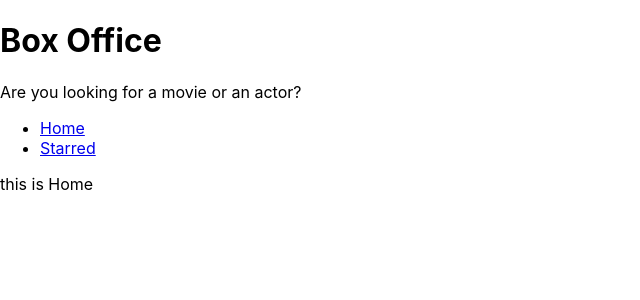
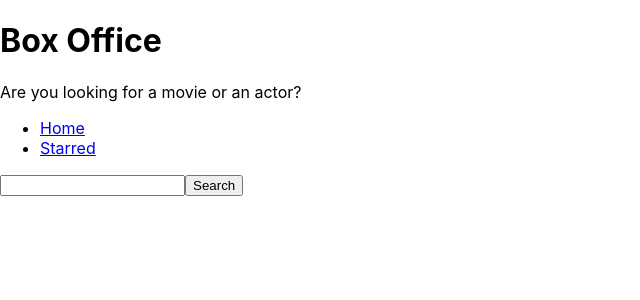
Before and after one commit to asha-saini06/box-office-app, a React (Create React App) app: page / in a window 1280 px wide. Shown: the top 300 px of the page, without its empty margins (0-640 px from the left). Built offline with nearby package versions, Linux system fonts and the light colour scheme.

Commit message:
created input and fetch results from tv maze api

```diff
--- a/src/pages/Home.js
+++ b/src/pages/Home.js
@@ -1,8 +1,44 @@
-import React from 'react';
+import React, { useState } from 'react';
 import MainPageLayout from '../components/MainPageLayout';
 
 function Home() {
-  return <MainPageLayout>this is Home</MainPageLayout>;
+  const [input, setInput] = useState('');
+
+  const onSearch = () => {
+    // https://api.tvmaze.com/search/shows?q=men
+
+    fetch(`https://api.tvmaze.com/search/shows?q=${input}`)
+      .then(r => r.json())
+      .then(result => {
+        console.log(result);
+      });
+  };
+
+  const onInputChange = ev => {
+    setInput(ev.target.value);
+  };
+
+  const onKeyDown = ev => {
+    if (ev.keyCode === 13) {
+      onSearch();
+    }
+  };
+
+  return (
+    <MainPageLayout>
+      <input
+        type="text"
+        onChange={onInputChange}
+        onKeyDown={onKeyDown}
+        value={input}
+      />
+      {/* Input element will have its "internal" state */}
+
+      <button type="button" onClick={onSearch}>
+        Search
+      </button>
+    </MainPageLayout>
+  );
 }
 
 export default Home;
```
